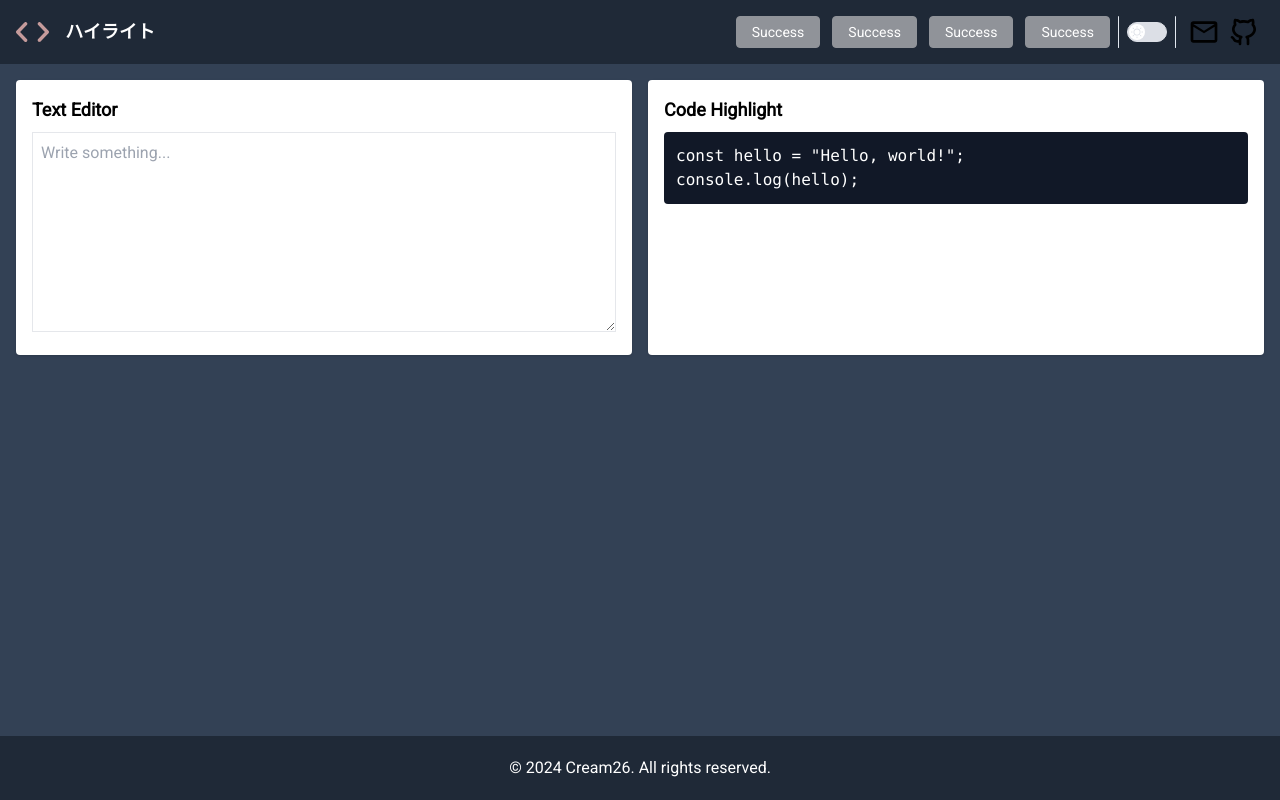
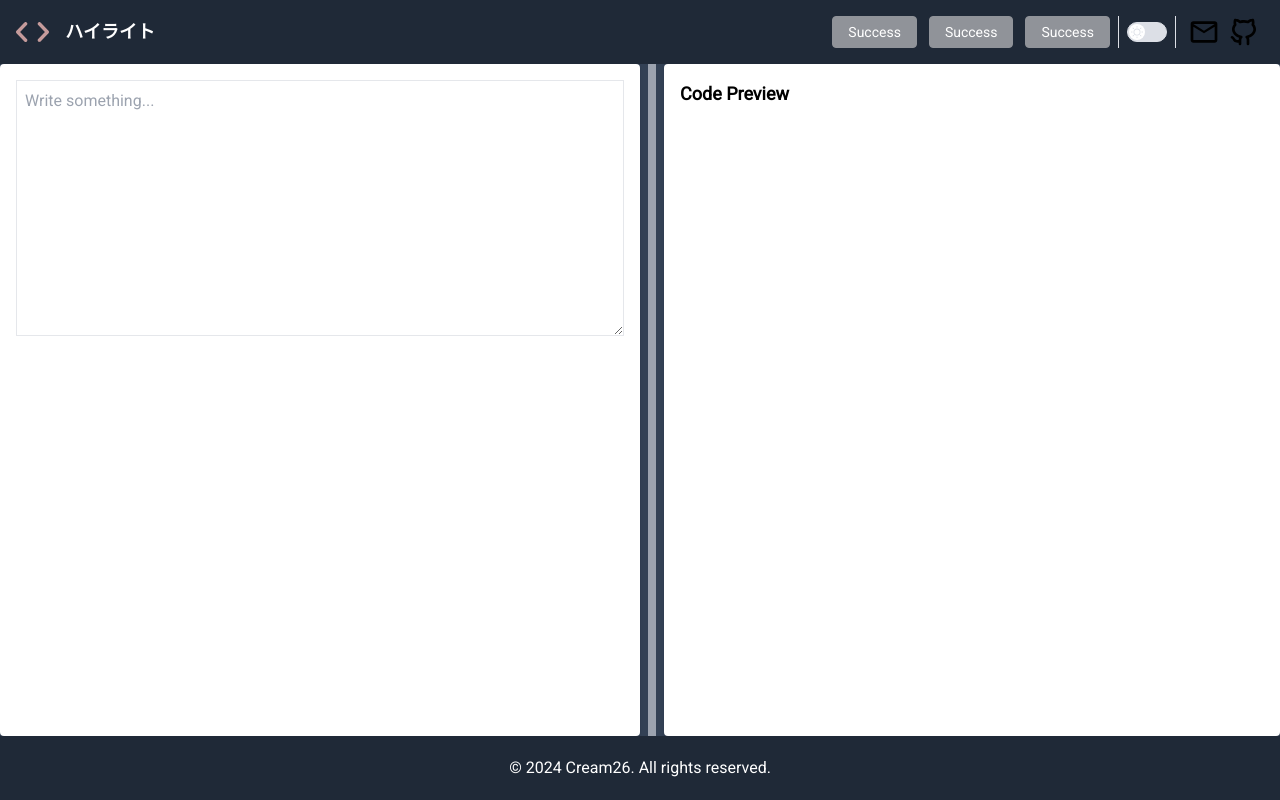
Before and after one commit to Cream26/Code-Highlighting, a Vue app: page / in a window 1280 px wide. Built offline with nearby package versions, Linux system fonts and the light colour scheme.

Commit message:
divider finished

```diff
--- a/src/App.vue
+++ b/src/App.vue
@@ -2,38 +2,13 @@
   <div class="flex flex-col h-screen">
     <!-- Top Navigation -->
     <Top_navigation />
-
-    <!-- Main Content -->
-    <main class="flex-grow overflow-y-auto bg-slate-700">
-      <div class="flex flex-col md:flex-row gap-4 container mx-auto p-4">
-        <!-- Text Editor -->
-        <div class="md:w-1/2 bg-white p-4 shadow rounded">
-          <h2 class="text-lg font-semibold mb-2">Text Editor</h2>
-          <textarea
-            class="w-full border p-2 min-h-[200px]"
-            placeholder="Write something..."
-          ></textarea>
-        </div>
-
-        <!-- Code Highlight -->
-        <div class="md:w-1/2 bg-white p-4 shadow rounded">
-          <h2 class="text-lg font-semibold mb-2">Code Highlight</h2>
-          <pre
-            class="bg-gray-900 text-white p-3 rounded"
-          ><code class="language-javascript">const hello = "Hello, world!";
-console.log(hello);</code></pre>
-        </div>
-      </div>
-    </main>
-
-    <!-- Footer -->
-    <footer class="bg-gray-800 text-white p-5">
-      <div class="container mx-auto text-center">© 2024 Cream26. All rights reserved.</div>
-    </footer>
+    <Central_region />
+    <Bottom_mark />
   </div>
 </template>
 
 <script setup lang="ts">
 import Top_navigation from './components/top_navigation.vue'
-;('./components/top_navigation.vue')
+import Bottom_mark from './components/bottom_mark.vue'
+import Central_region from './components/central_region.vue'
 </script>
--- /dev/null
+++ b/src/components/bottom_mark.vue
@@ -0,0 +1,6 @@
+<template>
+    <div class="bg-gray-800 text-white p-5">
+      <div class="container mx-auto text-center">© 2024 Cream26. All rights reserved.</div>
+    </div>
+</template>
+<script setup lang="ts"></script>
--- /dev/null
+++ b/src/components/central_region.vue
@@ -0,0 +1,73 @@
+<template>
+  <div class="flex flex-grow overflow-hidden bg-slate-700" ref="container">
+    <!-- Left Pane: Text Editor -->
+    <div
+      class="flex-none bg-white shadow rounded p-4"
+      :style="{ width: leftWidth + 'px' }"
+    >
+      <textarea
+        class="w-full h-64 border p-2"
+        placeholder="Write something..."
+      ></textarea>
+    </div>
+
+    <!-- Draggable Divider -->
+    <div
+      class="cursor-col-resize bg-gray-400 mx-2 w-2"
+      @mousedown="startDrag"
+    ></div>
+
+    <!-- Right Pane: Code Preview -->
+    <div class="flex-grow bg-white shadow rounded p-4 overflow-auto">
+      <h2 class="text-lg font-semibold mb-2">Code Preview</h2>
+      <!-- Your code preview container -->
+    </div>
+  </div>
+</template>
+
+<script setup lang="ts">
+import { ref, onMounted } from 'vue';
+
+const container = ref<HTMLElement | null>(null);
+const leftWidth = ref(300); // Initial width of the left pane
+let startX = 0; // Initial X position when dragging starts
+let startWidth = 0; // Initial width of the left pane when dragging starts
+
+const MIN_LEFT_WIDTH = 400; // Minimum width of the left pane
+const MIN_RIGHT_WIDTH = 400; // Minimum width of the right pane
+
+const startDrag = (event: MouseEvent) => {
+  // Prevent text selection while dragging
+  event.preventDefault();
+
+  startX = event.clientX;
+  startWidth = leftWidth.value;
+  document.addEventListener('mousemove', doDrag);
+  document.addEventListener('mouseup', stopDrag);
+};
+
+const doDrag = (event: MouseEvent) => {
+  if (!container.value) return;
+
+  const currentX = event.clientX;
+  const deltaX = currentX - startX;
+  const newWidth = startWidth + deltaX;
+
+  const containerWidth = container.value.offsetWidth;
+  if (newWidth > MIN_LEFT_WIDTH && (containerWidth - newWidth) > MIN_RIGHT_WIDTH) {
+    leftWidth.value = newWidth;
+  }
+};
+
+const stopDrag = () => {
+  document.removeEventListener('mousemove', doDrag);
+  document.removeEventListener('mouseup', stopDrag);
+};
+
+onMounted(() => {
+  if (container.value) {
+    const containerRect = container.value.getBoundingClientRect();
+    leftWidth.value = containerRect.width / 2; // Initially set to half of container width
+  }
+});
+</script>
--- a/src/components/top_navigation.vue
+++ b/src/components/top_navigation.vue
@@ -10,15 +10,14 @@
         <el-button type="info">Success</el-button>
         <el-button type="info">Success</el-button>
         <el-button type="info">Success</el-button>
-        <el-button type="info">Success</el-button>
-        <span class="divider w-px h-8 bg-slate-200 mx-2 my-0 rounded-md"></span>
+        <el-divider direction="vertical" class="h-8"/>
         <el-switch
           v-model="dark"
           :active-action-icon="Moon"
           :inactive-action-icon="Sunny"
           @change="changeTheme"
         ></el-switch>
-        <span class="divider w-px h-8 bg-slate-200 mx-2 my-0 rounded-md"></span>
+        <el-divider direction="vertical" class="h-8"/>
         <img
           class="img mx-1 transition-transform transform hover:scale-110 active:scale-90"
           src="../image/Mail.svg"
@@ -29,6 +28,7 @@
           class="img mx-1 transition-transform transform hover:scale-110 active:scale-90"
           src="../image/Github.svg"
           alt=""
+          @click="redirectToGithub"
         />
       </div>
     </div>
@@ -42,11 +42,14 @@ const changeTheme = () => {
   const root = document.documentElement
   dark.value ? (root.className = 'dark') : (root.className = '')
 }
-// const sendEmail = () => {
-//   const recipientEmail: string = 'zhangtao4901@gmail.com'
-//   const subject: string = 'About the highlight'
-//   const body: string = ''
-//   const mailtoLink: any = `mailto:${recipientEmail}?subject=${subject}&body=${body}`
-//   window.open(mailtoLink)
-// }
+const sendEmail = () => {
+  const recipientEmail: string = 'zhangtao4901@gmail.com'
+  const subject: string = 'About the highlight'
+  const body: string = ''
+  const mailtoLink: any = `mailto:${recipientEmail}?subject=${subject}&body=${body}`
+  window.open(mailtoLink)
+}
+const redirectToGithub = () => {
+  window.open('https://github.com/Cream26', '_blank')
+}
 </script>
```
Also changed, not shown: components.d.ts (+8 -0 lines).
